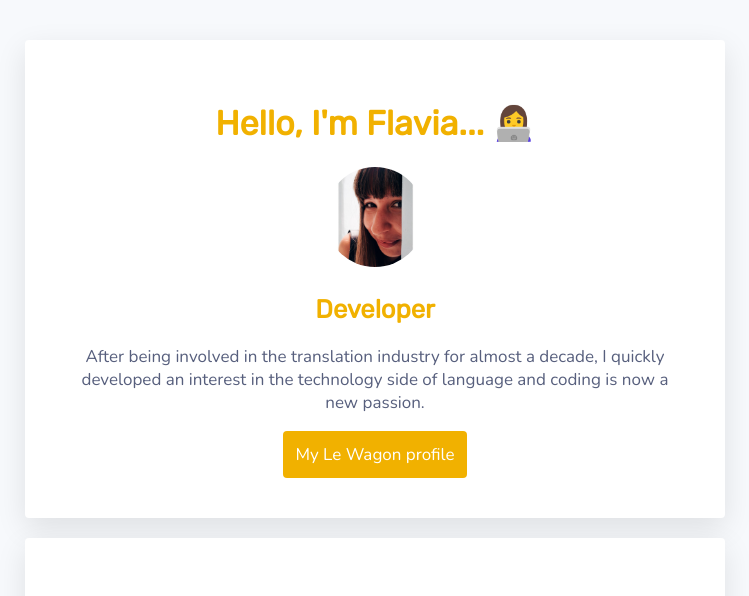
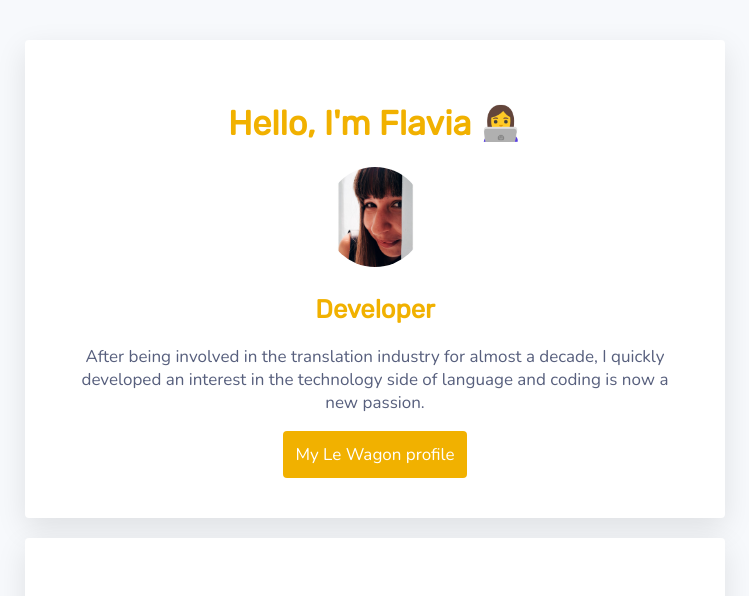
Before and after one commit to flaviamuntean/profile, a plain HTML site: page index.html in a window 1280 px wide. Shown: the top 596 px of the page, without its empty margins (265-1014 px from the left). Drawn offline with nearby package versions, Linux system fonts and the light colour scheme.

Commit message:
final test change

```diff
--- a/index.html
+++ b/index.html
@@ -11,7 +11,7 @@
 <body>
   <div class="container">
     <div class="card">
-      <h1>Hello, I'm Flavia... 👩‍💻</h1>
+      <h1>Hello, I'm Flavia 👩‍💻</h1>
       <img class="img-circle" src="images/profile.jpg" width="100px" alt="profile picture">
       <h2>Developer</h2>
       <p>After being involved in the translation industry for almost a decade, I quickly developed an interest in the technology side of language and coding is now a new passion.</p>
```
